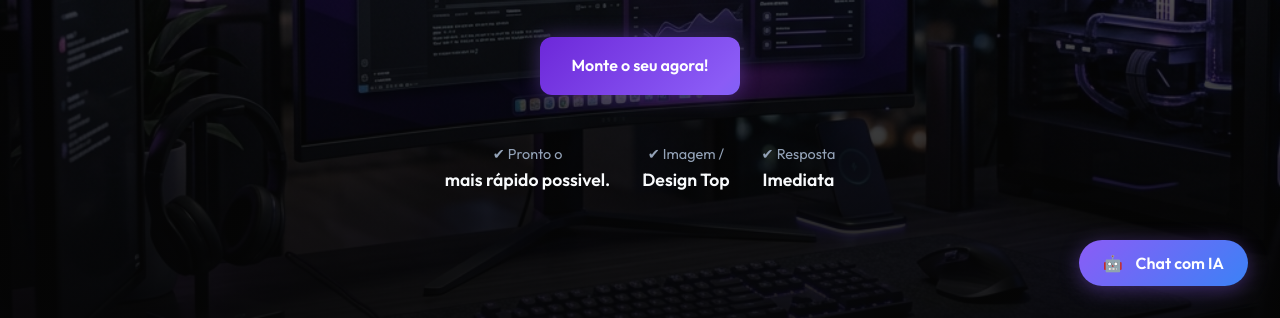
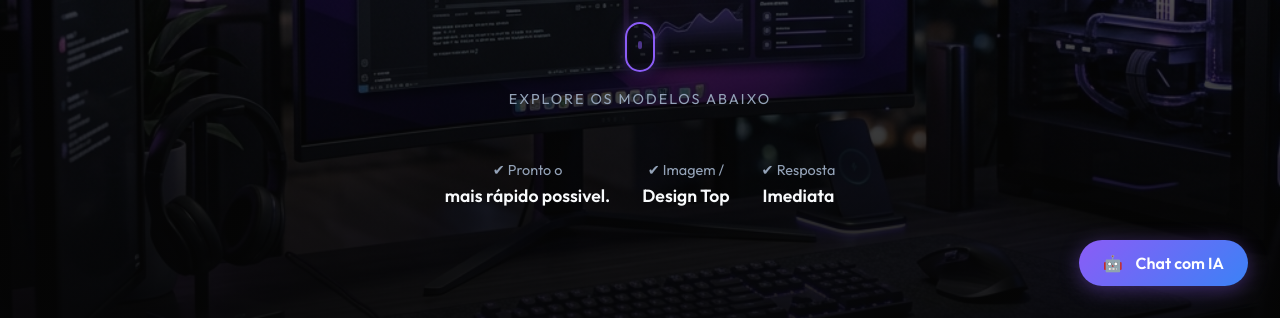
Before and after one commit to MarcoTuliops22/Profissionaliza., a website: page index.html in a window 1280 px wide. Shown: the part 482-800 px from the top of the page. Drawn offline with Linux system fonts and the light colour scheme.

Commit message:
profissionaliza

```diff
--- a/index.html
+++ b/index.html
@@ -32,8 +32,11 @@
             <h1>Baixe Templates Prontos e <span class="text-gradient">Economize Tempo</span></h1>
             <p>Crie seu site, currículo ou controle financeiro em minutos — sem precisar saber programar. Só mandar uma
                 mensagem e pronto!</p>
-            <div class="hero-buttons">
-                <a href="#produtos" class="btn btn-primary btn-glow">Monte o seu agora!</a>
+            <div class="hero-design-element">
+                <div class="mouse-scroll">
+                    <div class="wheel"></div>
+                </div>
+                <span class="scroll-text">Explore os modelos abaixo</span>
             </div>
 
             <div class="features-row">
@@ -234,7 +237,7 @@
         <div class="container glass-card cta-box">
             <h2>🚀 Comece agora mesmo</h2>
             <p>Pare de perder tempo criando do zero. Use modelos prontos e foque no que realmente importa.</p>
-            <a href="#produtos" class="btn btn-primary btn-lg btn-glow">QUERO BAIXAR AGORA</a>
+            <a href="#produtos" class="btn btn-primary btn-lg btn-glow">Nossos planos</a>
         </div>
     </section>
 
--- a/style.css
+++ b/style.css
@@ -204,6 +204,52 @@ body {
     color: var(--text-main);
     font-weight: 600;
     font-size: 1.1rem;
+}
+
+/* Custom Hero Design Element */
+.hero-design-element {
+    display: flex;
+    flex-direction: column;
+    align-items: center;
+    gap: 1rem;
+    margin: 2rem 0;
+    animation: fadeIn 2s ease-in-out;
+}
+
+.mouse-scroll {
+    width: 30px;
+    height: 50px;
+    border: 2px solid var(--primary);
+    border-radius: 20px;
+    display: flex;
+    justify-content: center;
+    padding-top: 10px;
+    box-shadow: 0 0 15px rgba(139, 92, 246, 0.3);
+}
+
+.wheel {
+    width: 4px;
+    height: 8px;
+    background-color: var(--primary);
+    border-radius: 4px;
+    animation: scrollWheel 2s infinite;
+}
+
+.scroll-text {
+    font-size: 0.9rem;
+    color: var(--text-muted);
+    text-transform: uppercase;
+    letter-spacing: 2px;
+}
+
+@keyframes scrollWheel {
+    0% { transform: translateY(0); opacity: 1; }
+    100% { transform: translateY(15px); opacity: 0; }
+}
+
+@keyframes fadeIn {
+    from { opacity: 0; }
+    to { opacity: 1; }
 }
 
 /* Benefits Section */
```
